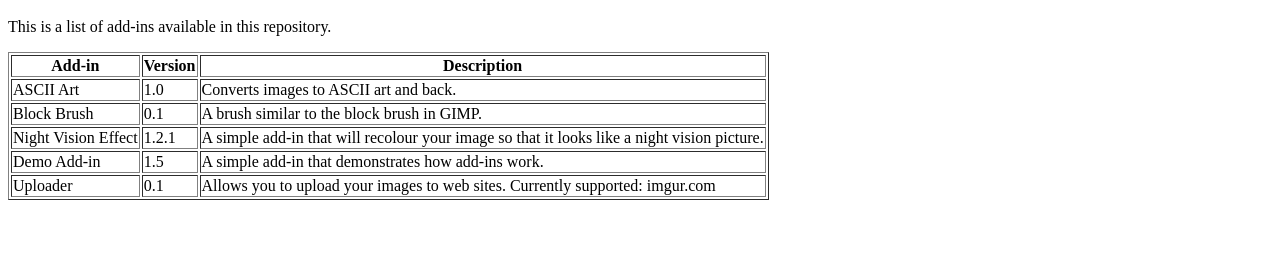
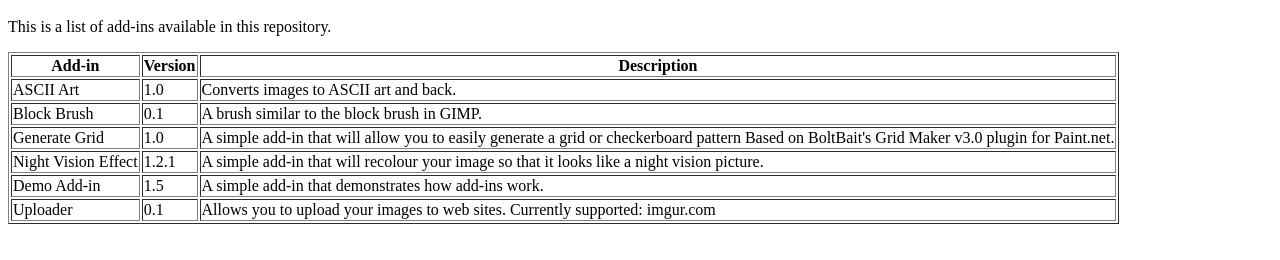
Before and after one commit to PintaProject/Pinta-Community-Addins, a plain HTML site: page repository/All/index.html in a window 1280 px wide. Shown: the part 48-308 px from the top of the page. Drawn offline with Linux system fonts and the light colour scheme.

Commit message:
Added the GenerateGrid Add-in

```diff
--- a/repository/All/index.html
+++ b/repository/All/index.html
@@ -4,6 +4,7 @@
 <table border=1><thead><tr><th>Add-in</th><th>Version</th><th>Description</th></tr></thead>
 <tr><td>ASCII Art</td><td>1.0</td><td>Converts images to ASCII art and back.</td></tr>
 <tr><td>Block Brush</td><td>0.1</td><td>A brush similar to the block brush in GIMP.</td></tr>
+<tr><td>Generate Grid</td><td>1.0</td><td>A simple add-in that will allow you to easily generate a grid or checkerboard pattern Based on BoltBait's Grid Maker v3.0 plugin for Paint.net.</td></tr>
 <tr><td>Night Vision Effect</td><td>1.2.1</td><td>A simple add-in that will recolour your image so that it looks like a night vision picture.</td></tr>
 <tr><td>Demo Add-in</td><td>1.5</td><td>A simple add-in that demonstrates how add-ins work.</td></tr>
 <tr><td>Uploader</td><td>0.1</td><td>Allows you to upload your images to web sites. Currently supported: imgur.com</td></tr>
```
Also changed, not shown: 4 other files.
